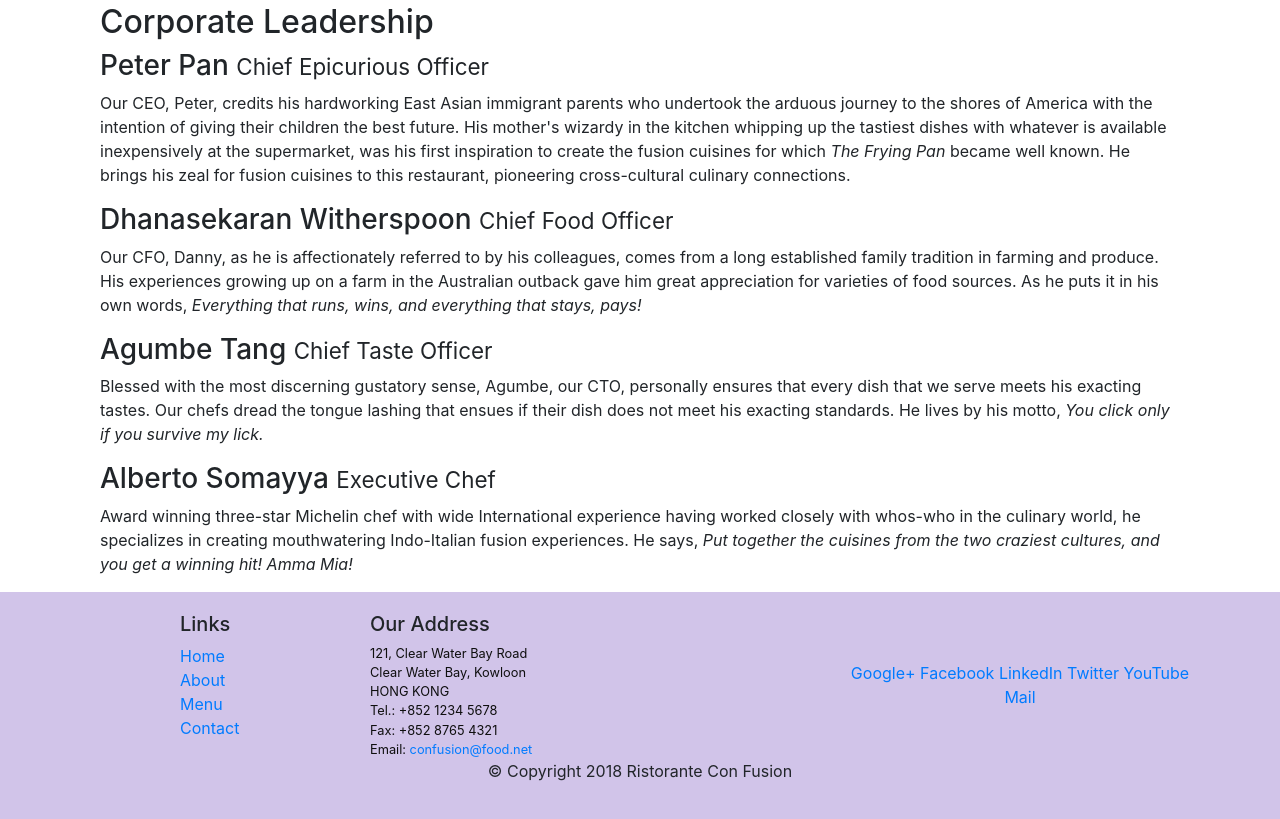
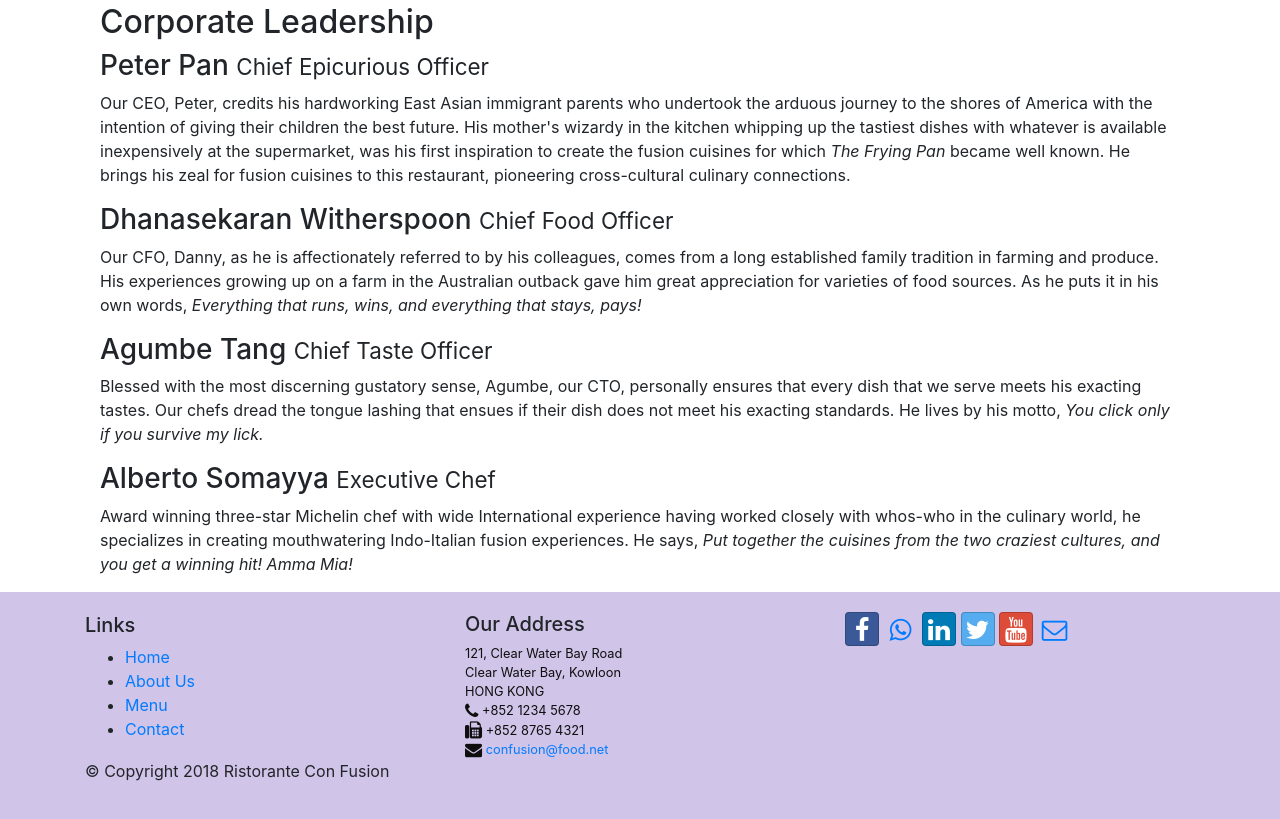
Before and after one commit to RamkiGanesh007/ConFusion, a website: page aboutus.html in a window 1280 px wide. Shown: the part 732-1551 px from the top of the page. Drawn offline with nearby package versions, Linux system fonts and the light colour scheme.

Commit message:
Icon Fonts and Footer Modification

```diff
--- a/aboutus.html
+++ b/aboutus.html
@@ -25,12 +25,12 @@
             </button>
             <a class="navbar-brand" href="#">Ristorante con Fusion</a>
             <div class="collapse navbar-collapse" id="Navbar">
-        <ul class="navbar-nav mr-auto ">
-            <li class="nav-item active"><a class="nav-link" href="./index.html">Home</a></li>
-            <li class="nav-item"><a class="nav-link" href="#">About us</a></li>
-            <li class="nav-item"><a class="nav-link" href="#">Menu</a></li>
-            <li class="nav-item"><a class="nav-link" ref="#">Contact</a></li>
-        </ul>
+                <ul class="navbar-nav mr-auto ">
+                    <li class="nav-item"><a class="nav-link" href="./index.html"><span class="fa fa-home fa-lg"></span> Home</a></li>
+                    <li class="nav-item active"><a class="nav-link" href="#"><span class="fa fa-info fa-lg"></span> About us</a></li>
+                    <li class="nav-item"><a class="nav-link" href="#"> <span class="fa fa-list fa-lg"></span> Menu</a></li>
+                    <li class="nav-item"><a class="nav-link" ref="#"><span class="fa fa-address-card fa-lg"></span> Contact</a></li>
+                </ul>
             </div>
     </div>
     </nav>
@@ -81,43 +81,42 @@
             </div>
        </div>
     </div>
-
     <footer class="footer">
         <div class="container">
             <div class="row">
-                <div class="col-4 offset-1 col-sm-2">
+                <div class="col-12 col-sm-4 align-self-center">
                     <h5>Links</h5>
-                    <ul class="list-unstyled">
-                        <li><a href="#">Home</a></li>
-                        <li><a href="#">About</a></li>
+                    <ul>
+                        <li><a href="./index.html"> Home</a></li>
+                        <li><a href="./aboutus.html">About Us</a></li>
                         <li><a href="#">Menu</a></li>
                         <li><a href="#">Contact</a></li>
                     </ul>
                 </div>
-                <div class="col-7 col-sm-5">
+                <div class="col-12 col-sm-4 align-self-center">
                     <h5>Our Address</h5>
                     <address>
 		              121, Clear Water Bay Road<br>
 		              Clear Water Bay, Kowloon<br>
 		              HONG KONG<br>
-		              Tel.: +852 1234 5678<br>
-		              Fax: +852 8765 4321<br>
-		              Email: <a href="mailto:confusion@food.net">confusion@food.net</a>
+		              <i class="fa fa-phone fa-lg"></i> +852 1234 5678<br>
+                      <i class="fa fa-fax fa-lg"></i> +852 8765 4321<br>
+                      <i class="fa fa-envelope fa-lg"></i> <a href="mailto:confusion@food.net"> confusion@food.net</a>
 		           </address>
                 </div>
-                <div class="col-12 col-sm-4 align-self-center">
-                    <div class="text-center">
-                        <a href="http://google.com/+">Google+</a>
-                        <a href="http://www.facebook.com/profile.php?id=">Facebook</a>
-                        <a href="http://www.linkedin.com/in/">LinkedIn</a>
-                        <a href="http://twitter.com/">Twitter</a>
-                        <a href="http://youtube.com/">YouTube</a>
-                        <a href="mailto:">Mail</a>
+                <div class="col-auto">
+                    <div >
+                        <a class="btn btn-social-icon btn-facebook" href="https://www.facebook.com/profile.php?id="><i class="fa fa-facebook fa-lg"></i></a>
+                        <a class="btn btn-social-icon btn-whatsapp" href=" https://wa.me/918309600944"><i class="fa fa-whatsapp fa-lg"></i></a>
+                        <a class="btn btn-social-icon btn-linkedin" href="https://www.linkedin.com/in/"> <i class="fa fa-linkedin fa-lg"></i> </a>
+                        <a class="btn btn-social-icon btn-twitter" href="https://twitter.com/"><i class="fa fa-twitter fa-lg"></i></a>
+                        <a class="btn btn-social-icon btn-google" href="https://youtube.com/"><i class="fa fa-youtube fa-lg"></i></a>
+                        <a class="btn btn-social-icon" href="mailto:"><i class="fa fa-envelope-o fa-lg"></i></a>
                     </div>
                 </div>
            </div>
-           <div class="row justify-content-center">
-                <div class="col-auto">
+           <div class="row">
+                <div class="col-12 col-sm-5">
                     <p>© Copyright 2018 Ristorante Con Fusion</p>
                 </div>
            </div>
```
Also changed, not shown: index.html (+16 -16 lines).
